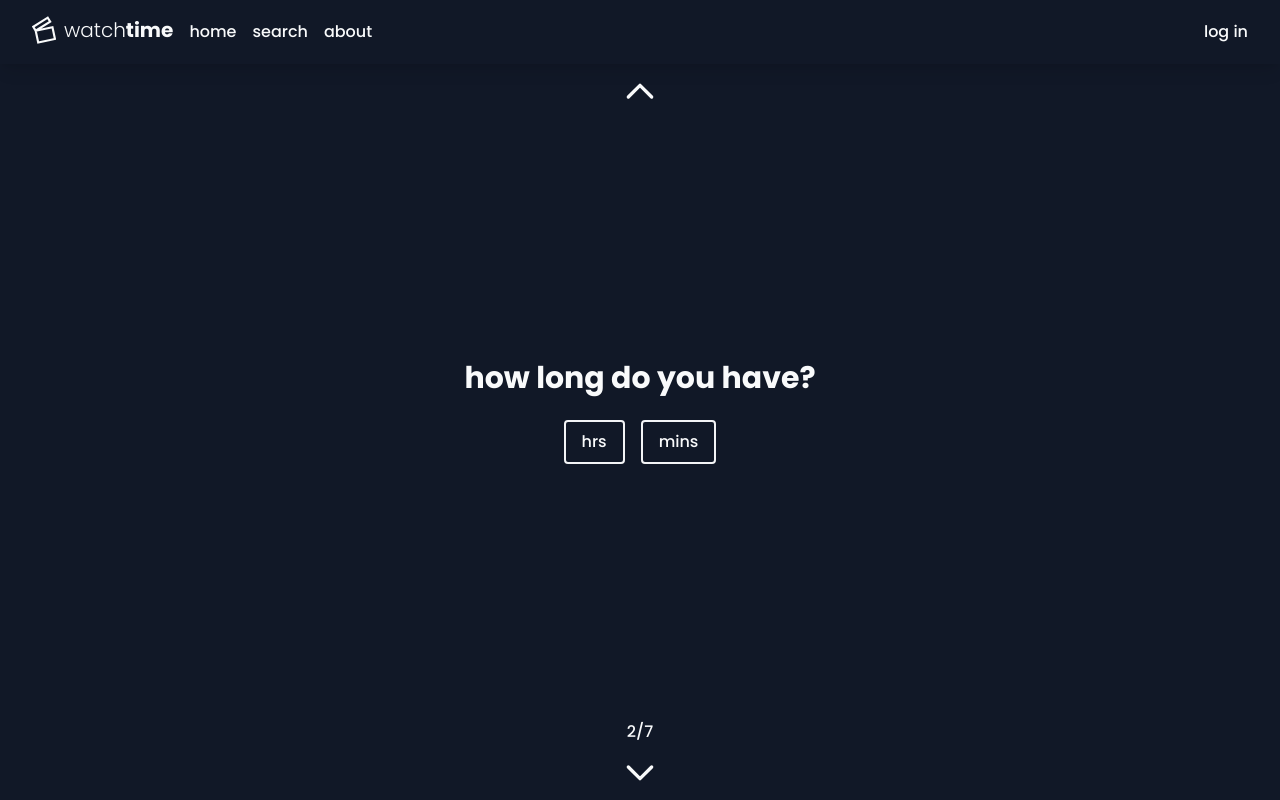
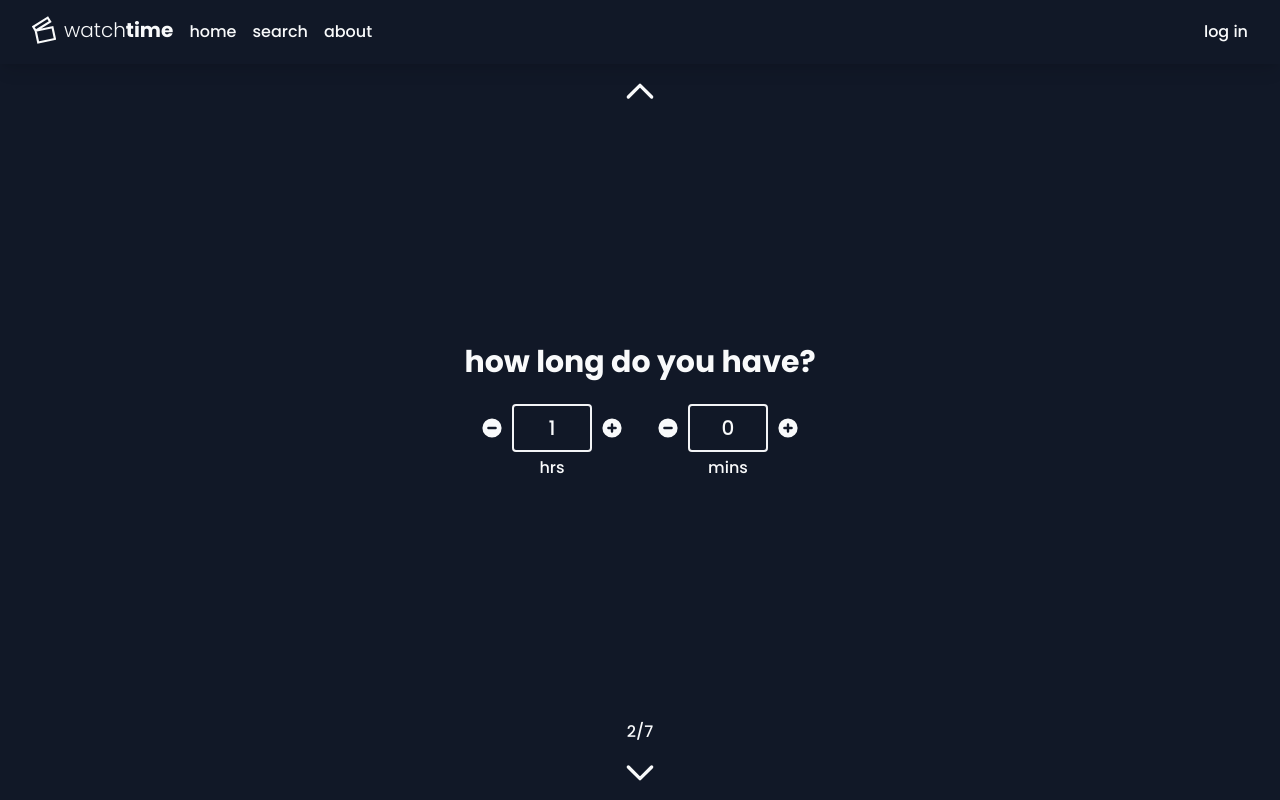
Before and after one commit to rajatdiptabiswas/watchtime, a Next.js app: page /questions in a window 1280 px wide. Both pictures are taken after a click on the element 640 px from the left and 772 px from the top of the page. Built offline with nearby package versions, Linux system fonts and the light colour scheme; no server answers.

Commit message:
Add Counter components to Time Available and Playback Speed questions
- Created Counter component
- Added interactivity till page 3

```diff
--- /dev/null
+++ b/components/Counter.tsx
@@ -0,0 +1,139 @@
+interface CounterProps {
+  min?: number;
+  max?: number;
+  step?: number;
+  name?: string;
+  value: number;
+  decimalPlaces?: number;
+  updateCount: (updatedCount: number) => void;
+}
+
+export default function Counter({
+  min,
+  max,
+  step,
+  name,
+  value,
+  decimalPlaces,
+  updateCount,
+}: CounterProps) {
+  const minValue = min || 0;
+  const maxValue = max || 10;
+  const stepValue = step || 1;
+  const label = name || 'counter';
+
+  const increment = () => {
+    let nextValue = value + stepValue;
+    nextValue = Math.min(nextValue, maxValue);
+    updateCount(nextValue);
+  };
+
+  const decrement = () => {
+    let nextValue = value - stepValue;
+    nextValue = Math.max(nextValue, minValue);
+    updateCount(nextValue);
+  };
+
+  return (
+    <div className="space-y-1">
+      <div className="">
+        <div className="flex space-x-2">
+          <div onClick={decrement} className="w-6">
+            {/* <svg
+              xmlns="http://www.w3.org/2000/svg"
+              width="100%"
+              height="100%"
+              fill="none"
+              viewBox="0 0 24 24"
+              stroke="currentColor"
+            >
+              <path
+                strokeLinecap="round"
+                strokeLinejoin="round"
+                strokeWidth="2"
+                d="M20 12H4"
+              />
+            </svg> */}
+            {/* <svg
+              xmlns="http://www.w3.org/2000/svg"
+              width="100%"
+              height="100%"
+              fill="none"
+              viewBox="0 0 24 24"
+              stroke="currentColor"
+            >
+              <path
+                strokeLinecap="round"
+                strokeLinejoin="round"
+                strokeWidth="2"
+                d="M15 19l-7-7 7-7"
+              />
+            </svg> */}
+            <svg
+              xmlns="http://www.w3.org/2000/svg"
+              width="100%"
+              height="100%"
+              viewBox="0 0 20 20"
+              fill="currentColor"
+            >
+              <path
+                fillRule="evenodd"
+                d="M10 18a8 8 0 100-16 8 8 0 000 16zM7 9a1 1 0 000 2h6a1 1 0 100-2H7z"
+                clipRule="evenodd"
+              />
+            </svg>
+          </div>
+          <div className="border-gray-100 border-2 w-20 py-2 text-center text-xl rounded">
+            {decimalPlaces ? value.toFixed(decimalPlaces) : value}
+          </div>
+          <div onClick={increment} className="w-6">
+            {/* <svg
+              xmlns="http://www.w3.org/2000/svg"
+              width="100%"
+              height="100%"
+              fill="none"
+              viewBox="0 0 24 24"
+              stroke="currentColor"
+            >
+              <path
+                strokeLinecap="round"
+                strokeLinejoin="round"
+                strokeWidth="2"
+                d="M12 4v16m8-8H4"
+              />
+            </svg> */}
+            {/* <svg
+              xmlns="http://www.w3.org/2000/svg"
+              width="100%"
+              height="100%"
+              fill="none"
+              viewBox="0 0 24 24"
+              stroke="currentColor"
+            >
+              <path
+                strokeLinecap="round"
+                strokeLinejoin="round"
+                strokeWidth={2}
+                d="M9 5l7 7-7 7"
+              />
+            </svg> */}
+            <svg
+              xmlns="http://www.w3.org/2000/svg"
+              width="100%"
+              height="100%"
+              viewBox="0 0 20 20"
+              fill="currentColor"
+            >
+              <path
+                fillRule="evenodd"
+                d="M10 18a8 8 0 100-16 8 8 0 000 16zm1-11a1 1 0 10-2 0v2H7a1 1 0 100 2h2v2a1 1 0 102 0v-2h2a1 1 0 100-2h-2V7z"
+                clipRule="evenodd"
+              />
+            </svg>
+          </div>
+        </div>
+      </div>
+      <div className="text-center">{label}</div>
+    </div>
+  );
+}
--- a/components/Questions/QuestionPlaybackSpeed.tsx
+++ b/components/Questions/QuestionPlaybackSpeed.tsx
@@ -1,12 +1,35 @@
+import { useState, useEffect } from 'react';
+import Counter from '../Counter';
+
 interface QuestionPlaybackSpeedProps {
+  playbackSpeed: number;
+  updatePlaybackSpeed: (speed: number) => void;
+  timeAvailable: number;
   pageUp: () => void;
   pageDown: () => void;
 }
 
 export default function QuestionPlaybackSpeed({
+  playbackSpeed,
+  updatePlaybackSpeed,
+  timeAvailable,
   pageUp,
   pageDown,
 }: QuestionPlaybackSpeedProps) {
+  let currentTime = timeAvailable / playbackSpeed;
+  let hours = Math.floor(currentTime / 60);
+  let minutes = currentTime % 60;
+
+  useEffect(() => {
+    currentTime = timeAvailable / playbackSpeed;
+    hours = Math.floor(currentTime / 60);
+    minutes = currentTime % 60;
+  }, [playbackSpeed]);
+
+  const handlePlaybackSpeedUpdate = (speed: number): void => {
+    updatePlaybackSpeed(speed);
+  };
+
   return (
     <div className="flex flex-col items-center justify-center mt-16 min-h-container">
       <div className="flex flex-col items-end justify-center pt-2">
@@ -34,10 +57,16 @@ export default function QuestionPlaybackSpeed({
             what playback speed will you use?
           </div>
 
-          <div className="flex whitespace-nowrap overflow-x-scroll space-x-4 sm:space-x-6 p-4 md:px-10 max-w-full scrollbar-hide">
-            <div className="border-gray-100 border-2 rounded px-4 py-2">
-              times
-            </div>
+          <div className="flex p-4 md:px-10">
+            <Counter
+              name={'times'}
+              min={0.5}
+              max={3.0}
+              step={0.25}
+              value={playbackSpeed}
+              decimalPlaces={2}
+              updateCount={handlePlaybackSpeedUpdate}
+            />
           </div>
         </div>
 
@@ -45,7 +74,10 @@ export default function QuestionPlaybackSpeed({
           <div className="text-gray-400 font-semibold text-xl">
             total watchtime
           </div>
-          <div className="text-xl">3 hrs</div>
+          <div className="text-xl">
+            {hours > 0 && `${hours.toFixed(0)} hrs `}
+            {`${minutes.toFixed(0)} mins`}
+          </div>
         </div>
       </div>
 
--- a/components/Questions/QuestionRatingRange.tsx
+++ b/components/Questions/QuestionRatingRange.tsx
@@ -1,12 +1,12 @@
-interface QuestionYearRangeProps {
+interface QuestionRatingRangeProps {
   pageUp: () => void;
   pageDown: () => void;
 }
 
-export default function QuestionYearRange({
+export default function QuestionRatingRange({
   pageUp,
   pageDown,
-}: QuestionYearRangeProps) {
+}: QuestionRatingRangeProps) {
   return (
     <div className="flex flex-col items-center justify-center mt-16 min-h-container">
       <div className="flex flex-col items-end justify-center pt-2">
--- a/components/Questions/QuestionTimeAvailable.tsx
+++ b/components/Questions/QuestionTimeAvailable.tsx
@@ -1,12 +1,31 @@
+import Counter from '../Counter';
+
 interface QuestionTimeAvailableProps {
+  timeAvailable: number;
+  updateTimeAvailable: (time: number) => void;
   pageUp: () => void;
   pageDown: () => void;
 }
 
 export default function QuestionTimeAvailable({
+  timeAvailable,
+  updateTimeAvailable,
   pageUp,
   pageDown,
 }: QuestionTimeAvailableProps) {
+  let hours = Math.floor(timeAvailable / 60);
+  let minutes = timeAvailable % 60;
+
+  const updateHours = (updatedHours: number): void => {
+    hours = updatedHours;
+    updateTimeAvailable(60 * hours + minutes);
+  };
+
+  const updateMinutes = (updatedMinutes: number): void => {
+    minutes = updatedMinutes;
+    updateTimeAvailable(60 * hours + minutes);
+  };
+
   return (
     <div className="flex flex-col items-center justify-center mt-16 min-h-container">
       <div className="flex flex-col items-end justify-center pt-2">
@@ -33,10 +52,23 @@ export default function QuestionTimeAvailable({
           how long do you have?
         </div>
 
-        <div className="flex whitespace-nowrap overflow-x-scroll space-x-4 p-4 md:px-10 max-w-full scrollbar-hide">
-          <div className="border-gray-100 border-2 rounded px-4 py-2">hrs</div>
-
-          <div className="border-gray-100 border-2 rounded px-4 py-2">mins</div>
+        <div className="flex space-x-8 p-4 md:px-10">
+          <Counter
+            name={'hrs'}
+            min={0}
+            max={10}
+            step={1}
+            value={hours}
+            updateCount={updateHours}
+          />
+          <Counter
+            name={'mins'}
+            min={0}
+            max={45}
+            step={15}
+            value={minutes}
+            updateCount={updateMinutes}
+          />
         </div>
       </div>
 
--- a/pages/questions.tsx
+++ b/pages/questions.tsx
@@ -10,7 +10,7 @@ import QuestionStreamingService from '../components/Questions/QuestionStreamingS
 
 export default function questions() {
   const [page, setPage] = useState(1);
-  const [contentType, setContentType] = useState({ movies: false, tv: false });
+  const [contentType, setContentType] = useState({ movies: true, tv: false });
   const [timeAvailable, setTimeAvailable] = useState(1 * 60);
   const [playbackSpeed, setPlaybackSpeed] = useState(1.0);
   const [genre, setGenre] = useState({
@@ -28,6 +28,8 @@ export default function questions() {
   } | null>(null);
   const [streamingRegion, setStreamingRegion] = useState(null);
   const [streamingService, setStreamingService] = useState(null);
+
+  // TODO: calculate final speed from playback speed and time available
 
   const pageUp = (): void => {
     const nextPage: number = page - 1;
@@ -51,6 +53,14 @@ export default function questions() {
     setContentType(updatedContentType);
   };
 
+  const updateTimeAvaliable = (time: number): void => {
+    setTimeAvailable(time);
+  };
+
+  const updatePlaybackSpeed = (speed: number): void => {
+    setPlaybackSpeed(speed);
+  };
+
   const questionPage = () => {
     switch (page) {
       case 1:
@@ -62,9 +72,24 @@ export default function questions() {
           />
         );
       case 2:
-        return <QuestionTimeAvailable pageUp={pageUp} pageDown={pageDown} />;
+        return (
+          <QuestionTimeAvailable
+            timeAvailable={timeAvailable}
+            updateTimeAvailable={updateTimeAvaliable}
+            pageUp={pageUp}
+            pageDown={pageDown}
+          />
+        );
       case 3:
-        return <QuestionPlaybackSpeed pageUp={pageUp} pageDown={pageDown} />;
+        return (
+          <QuestionPlaybackSpeed
+            playbackSpeed={playbackSpeed}
+            updatePlaybackSpeed={updatePlaybackSpeed}
+            timeAvailable={timeAvailable}
+            pageUp={pageUp}
+            pageDown={pageDown}
+          />
+        );
       case 4:
         return <QuestionGenre pageUp={pageUp} pageDown={pageDown} />;
       case 5:
--- a/styles/globals.css
+++ b/styles/globals.css
@@ -5,8 +5,8 @@
 @tailwind utilities;
 
 * {
-  /* outline: 1px dotted gray; */
-  /* outline-offset: -1px; */
+  /* outline: 1px dotted gray;
+  outline-offset: -1px; */
 }
 
 @layer base {
```
